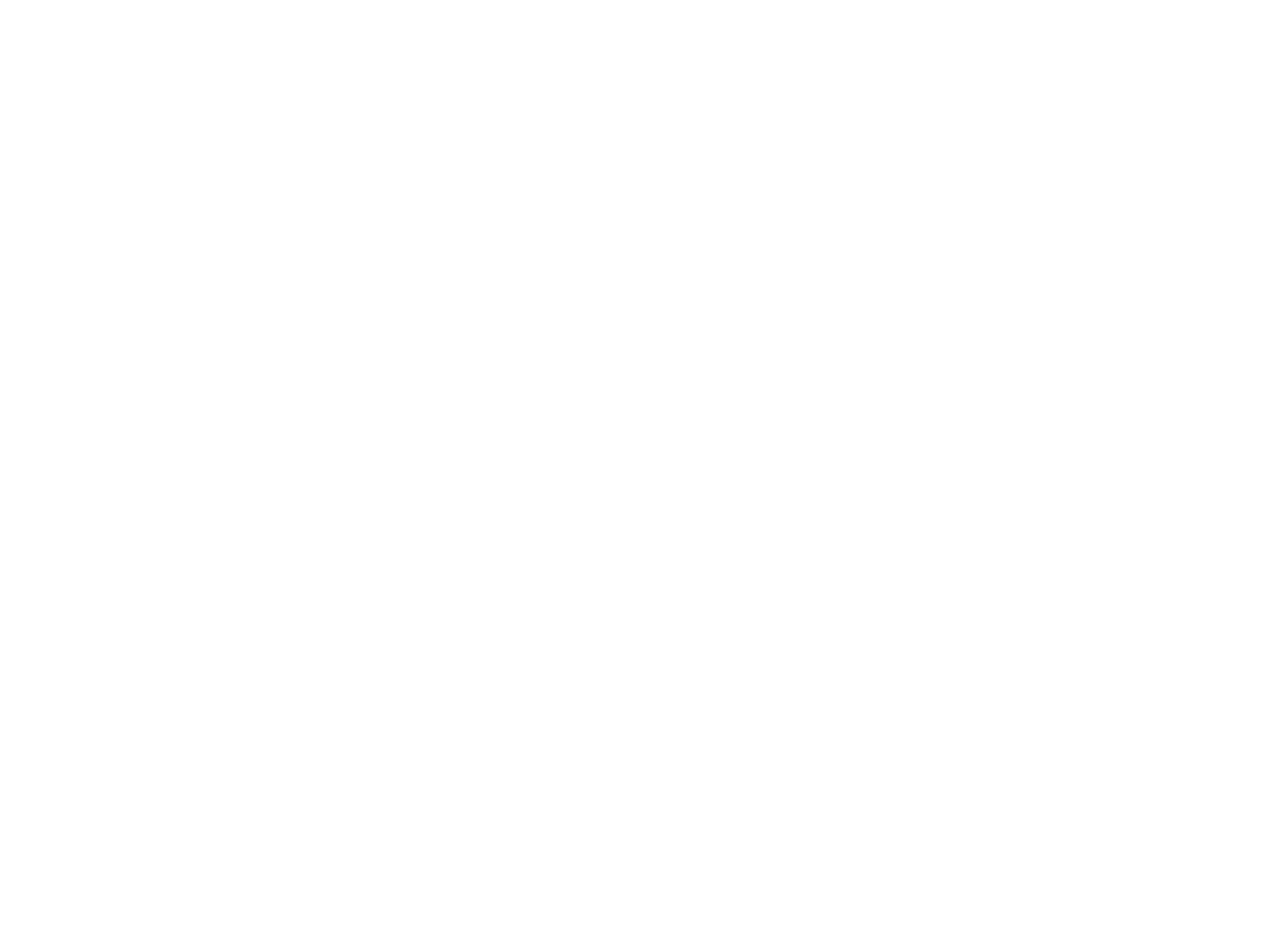
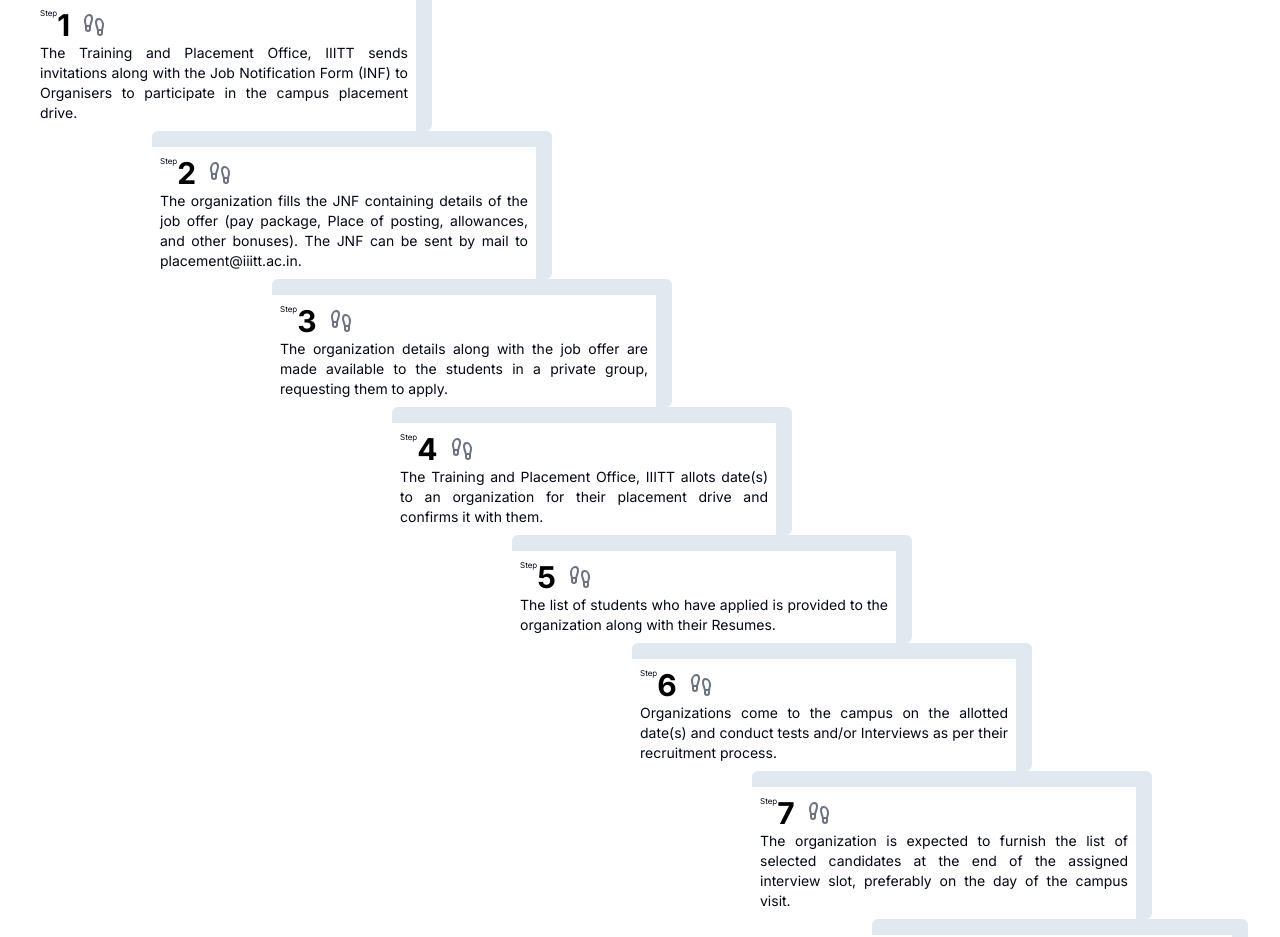
Before and after one commit to helloworld-iiitt/tp, a Next.js app: page /for-recruites in a window 1280 px wide. Before the commit this address had no page. Shown: the part 1860-2797 px from the top of the page. Before the commit the page ends 1477 px from the top, so only its background shows below. Built offline with nearby package versions, Linux system fonts and the light colour scheme.

Commit message:
add for- recuriter page

```diff
--- /dev/null
+++ b/app/for-recruites/page.tsx
@@ -0,0 +1,26 @@
+import PlacemenrProcedure from '@/components/for-recruiters/PlacemenrProcedure'
+import Statistics from '@/components/why-recruit-us/Statistics'
+import Image from 'next/image'
+import React from 'react'
+
+export default function page() {
+    return (
+        <div>
+            <h1 className='text-5xl text-green-600 text-center font-bold my-10'>Past Recruiters</h1>
+            <section className='relative w-full h-[40vh] lg:h-[80vh]'>
+                <Image
+                    src='/for-recurites/company-list.png'
+                    alt='head'
+                    fill
+                    className='object-contain'
+                />
+            </section>
+
+            <section className='container my-32'>
+                <Statistics />
+
+                <PlacemenrProcedure />
+            </section>
+        </div>
+    )
+}
--- /dev/null
+++ b/components/for-recruiters/PlacemenrProcedure.tsx
@@ -0,0 +1,33 @@
+import React from 'react'
+import { produreSteps } from './data'
+
+export default function PlacemenrProcedure() {
+    return (
+        <div className='my-20'>
+            <h1 className='text-5xl text-green-500 font-semibold text-center pb-10'>PLACEMENT PROCEDURE</h1>
+            <div className=''>
+                {
+                    produreSteps.map((step, idx) =>
+                        <section key={idx}
+                            style={{
+                                marginLeft: `${120 * (step.step - 1)}px`,
+                                order: 9 - step.step
+                            }}
+                            className="border-r-[1rem] border-t-[1rem] rounded-md max-w-[400px]">
+                            <div className='px-2 pt-2 flex'>
+                                <h1 className='text-[0.5rem]'>Step</h1>
+                                <div className='flex items-center gap-3 text-gray-500'>
+                                    <b className='text-3xl text-black'>{step.step}</b>
+                                    {step.icon}
+                                </div>
+                            </div>
+                            <div className='text-sm text-justify px-2 pb-2'>
+                                {step.description}
+                            </div>
+                        </section>
+                    )
+                }
+            </div>
+        </div>
+    )
+}
--- /dev/null
+++ b/components/for-recruiters/data.tsx
@@ -0,0 +1,44 @@
+import { Footprints } from "lucide-react";
+
+export const produreSteps = [
+    {
+        icon: <Footprints />,
+        step: 1,
+        description: "The Training and Placement Office, IIITT sends invitations along with the Job Notification Form (INF) to Organisers to participate in the campus placement drive."
+    },
+    {
+        icon: <Footprints />,
+        step: 2,
+        description: "The organization fills the JNF containing details of the job offer (pay package, Place of posting, allowances, and other bonuses). The JNF can be sent by mail to placement@iiitt.ac.in."
+    },
+    {
+        icon: <Footprints />,
+        step: 3,
+        description: "The organization details along with the job offer are made available to the students in a private group, requesting them to apply."
+    },
+    {
+        icon: <Footprints />,
+        step: 4,
+        description: "The Training and Placement Office, IIITT allots date(s) to an organization for their placement drive and confirms it with them."
+    },
+    {
+        icon: <Footprints />,
+        step: 5,
+        description: "The list of students who have applied is provided to the organization along with their Resumes."
+    },
+    {
+        icon: <Footprints />,
+        step: 6,
+        description: "Organizations come to the campus on the allotted date(s) and conduct tests and/or Interviews as per their recruitment process."
+    },
+    {
+        icon: <Footprints />,
+        step: 7,
+        description: "The organization is expected to furnish the list of selected candidates at the end of the assigned interview slot, preferably on the day of the campus visit."
+    },
+    {
+        icon: <Footprints />,
+        step: 8,
+        description: "The Training and Placement Office, IIITT also coordinates the signing of offer letters by the students selected to ensure that they reach the organization/company as soon as possible"
+    },
+]
```
Also changed, not shown: public/for-recurites/company-list.png (added).
